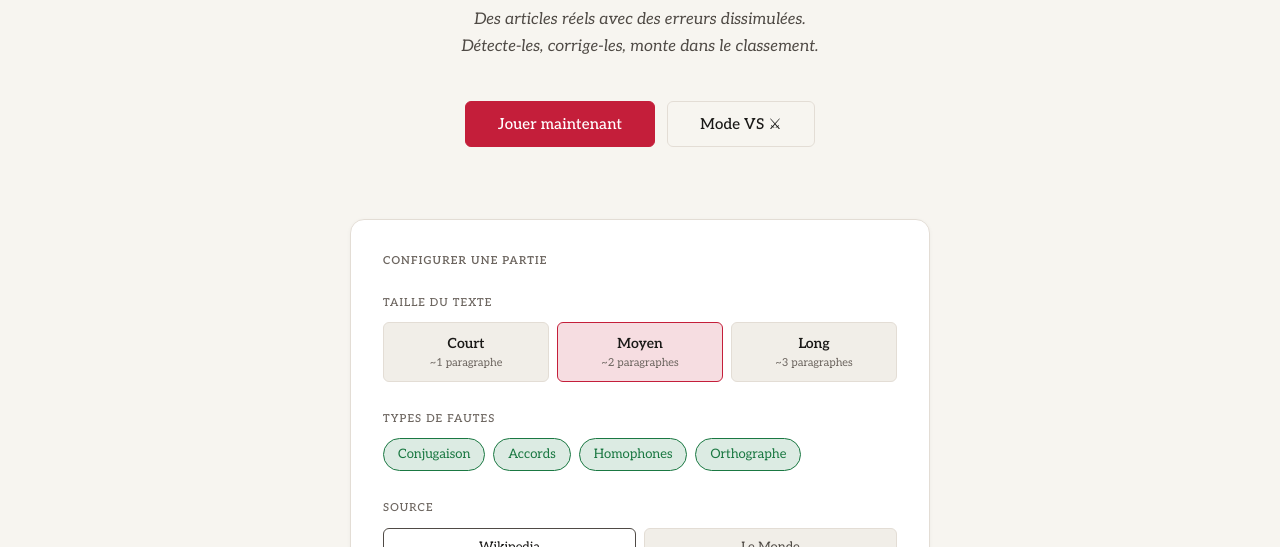
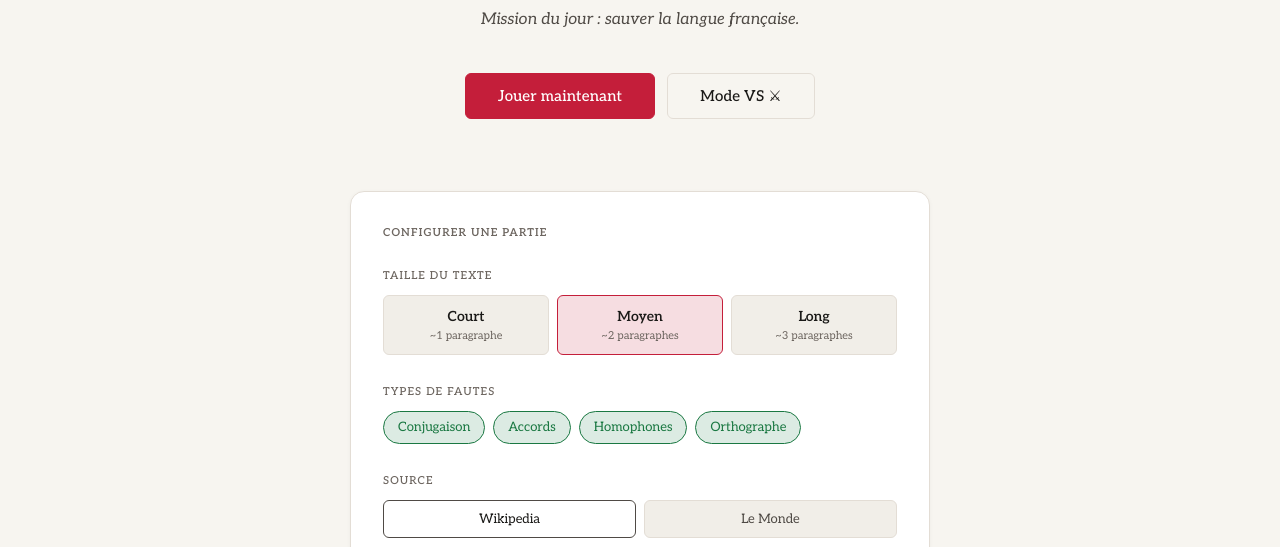
Before and after one commit to geod-dev/Grammerde, a website with bundled scripts: page frontend/index.html in a window 1280 px wide. Shown: the part 553-1100 px from the top of the page. Built offline with nearby package versions, Linux system fonts and the light colour scheme; no server answers.

Commit message:
feat: update hero text for improved engagement and remove unused OG image

```diff
--- a/frontend/index.html
+++ b/frontend/index.html
@@ -64,7 +64,7 @@
     <span class="strike">fautes</span> ?
   </h1>
   <p class="hero-sub">
-      Des articles réels avec des erreurs dissimulées.<br>Détecte-les, corrige-les, monte dans le classement.
+      Mission du jour : sauver la langue française.
   </p>
   <div class="hero-cta">
     <button class="btn btn-primary btn-lg" onclick="document.querySelector('.configurator').scrollIntoView({behavior:'smooth'})">
```
Also changed, not shown: 1 other file.
